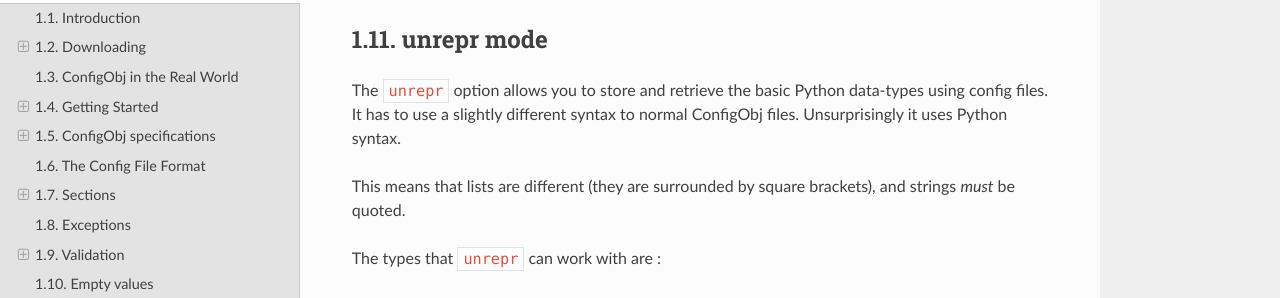
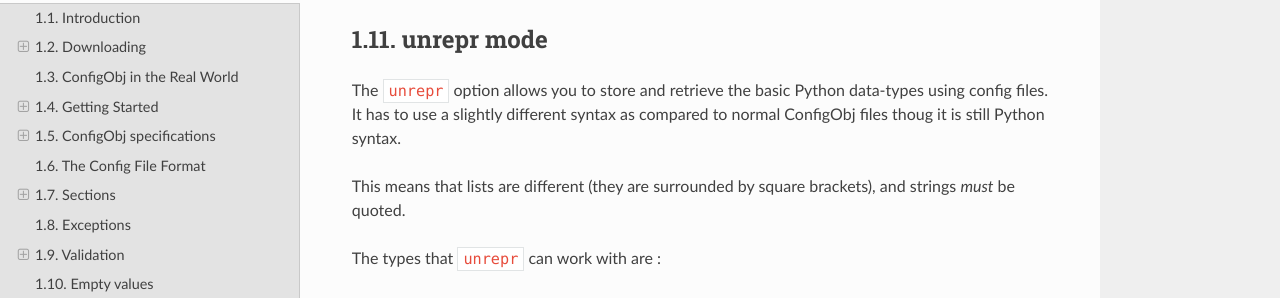
Before and after one commit to DiffSK/configobj, a Sphinx documentation site: the page built from docs/configobj.rst, in a window 1280 px wide and 900 px high, scrolled down 39538 px. Shown: the part 177-475 px from the top of the window. Built offline with Sphinx 7.4.7 and the Read the Docs theme 2.0.0, drawn with Linux system fonts in a browser that asks for light colours.

Commit message:
fixed #170

```diff
--- a/docs/configobj.html
+++ b/docs/configobj.html
@@ -1880,8 +1880,7 @@
 <div class="section" id="unrepr-mode">
 <h1><a class="toc-backref" href="#id79">11&nbsp;&nbsp;&nbsp;unrepr mode</a></h1>
 <p>The <tt class="docutils literal">unrepr</tt> option allows you to store and retrieve the basic Python
-data-types using config files. It has to use a slightly different syntax to
-normal ConfigObj files. Unsurprisingly it uses Python syntax.</p>
+data-types using config files. It has to use a slightly different syntax as compared to normal ConfigObj files though it is still Python syntax.</p>
 <p>This means that lists are different (they are surrounded by square brackets),
 and strings <em>must</em> be quoted.</p>
 <p>The types that <tt class="docutils literal">unrepr</tt> can work with are :</p>
@@ -1897,7 +1896,7 @@
 <p><tt class="docutils literal">unrepr</tt> uses <tt class="docutils literal">repr(object)</tt> to write out values, so it currently <em>doesn't</em>
 check that you are writing valid objects. If you attempt to read an unsupported
 value, ConfigObj will raise a <tt class="docutils literal">configobj.UnknownType</tt> exception.</p>
-<p>Values that are triple quoted cased. The triple quotes are removed <em>before</em>
+<p>Values that are enclosed in triple quotesare handlded as a special case. The triple quotes are removed <em>before</em>
 converting. This means that you can use triple quotes to write dictionaries
 over several lines in your config files. They won't be written like this
 though.</p>
--- a/docs/configobj.rst
+++ b/docs/configobj.rst
@@ -1957,8 +1957,8 @@
 ===========
 
 The ``unrepr`` option allows you to store and retrieve the basic Python
-data-types using config files. It has to use a slightly different syntax to
-normal ConfigObj files. Unsurprisingly it uses Python syntax.
+data-types using config files. It has to use a slightly different syntax as compared to
+normal ConfigObj files thoug it is still Python syntax.
 
 This means that lists are different (they are surrounded by square brackets),
 and strings *must* be quoted.
```
